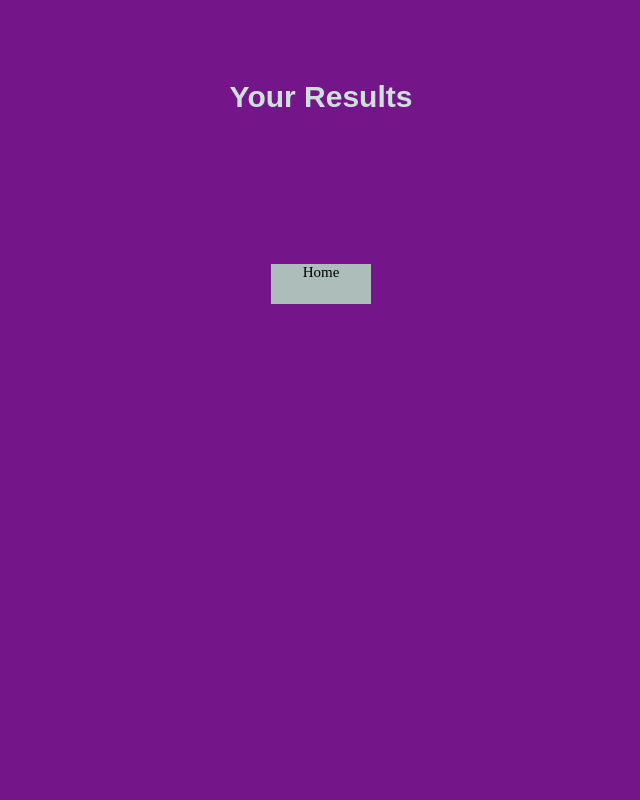
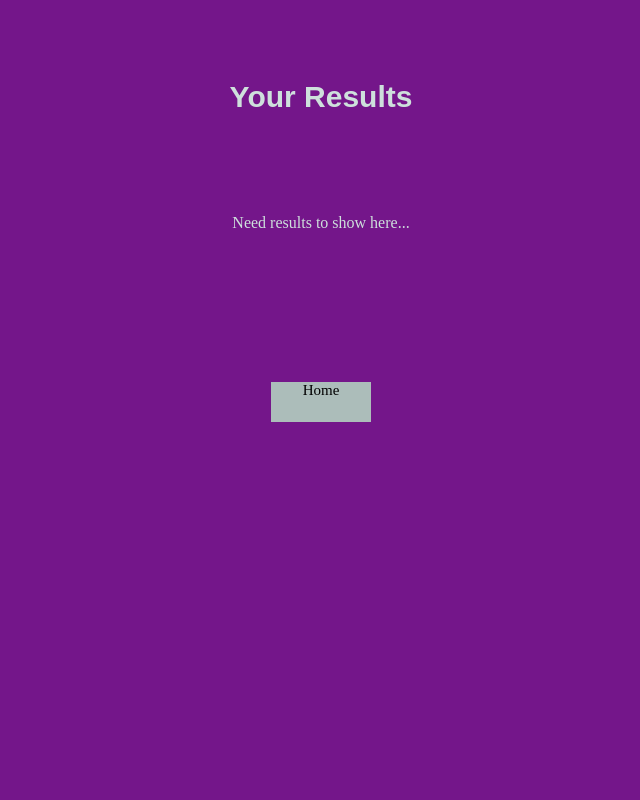
Before and after one commit to jmdibble/weight_tracker_flask, a Flask app: page /results in a window 1280 px wide. Shown: the whole page, without its empty margins (319-959 px from the left). Run offline with Flask 2, Linux system fonts and the light colour scheme; data that the repository does not hold is empty.

Commit message:
Tidying again

```diff
--- a/templates/results.html
+++ b/templates/results.html
@@ -7,7 +7,7 @@
 		<body>
 			<div class="container">
 				<h1>Your Results</h1>
-				<p>{{date}}</p>
+				<p>Need results to show here...</p>
 				<a href="{{url_for('index')}}" class="button">Home</a>
 			</div>
 		</body>
```
